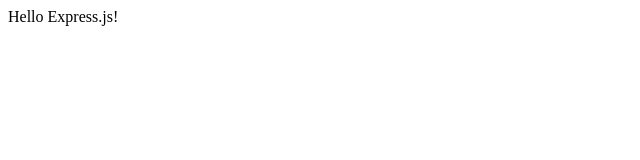
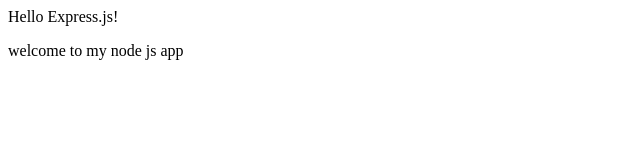
Before and after one commit to amarharwani/web-server, a website: page public/index.html in a window 1280 px wide. Shown: the whole page, without its empty margins (0-640 px from the left). Drawn offline with Linux system fonts and the light colour scheme.

Commit message:
updated index.html

```diff
--- a/public/index.html
+++ b/public/index.html
@@ -6,5 +6,6 @@
 </head>
 <body>
 	<hi>Hello Express.js!</h1>
+		<p>welcome to my node js app<p>
 	</body>
 	</html>
```
